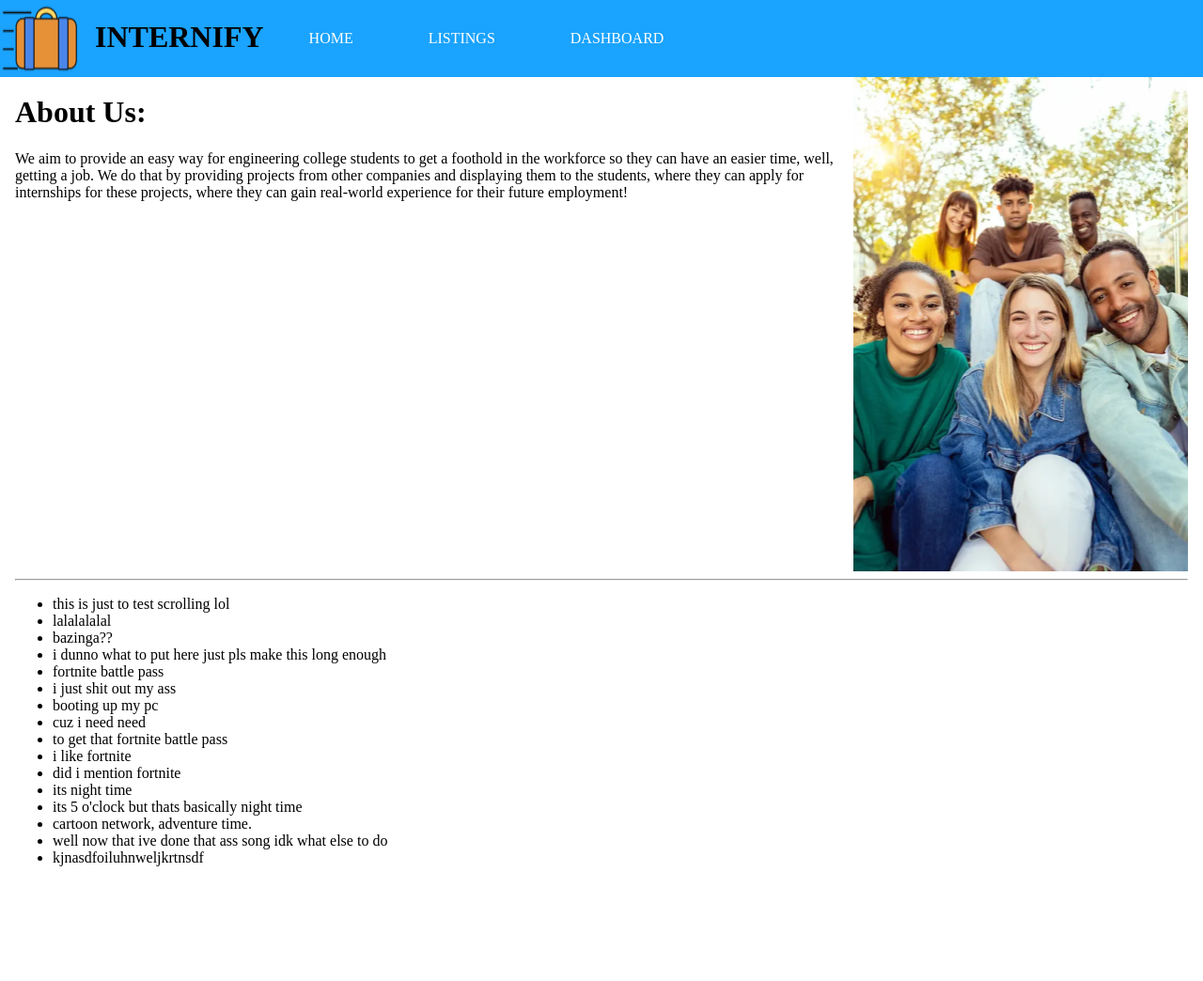
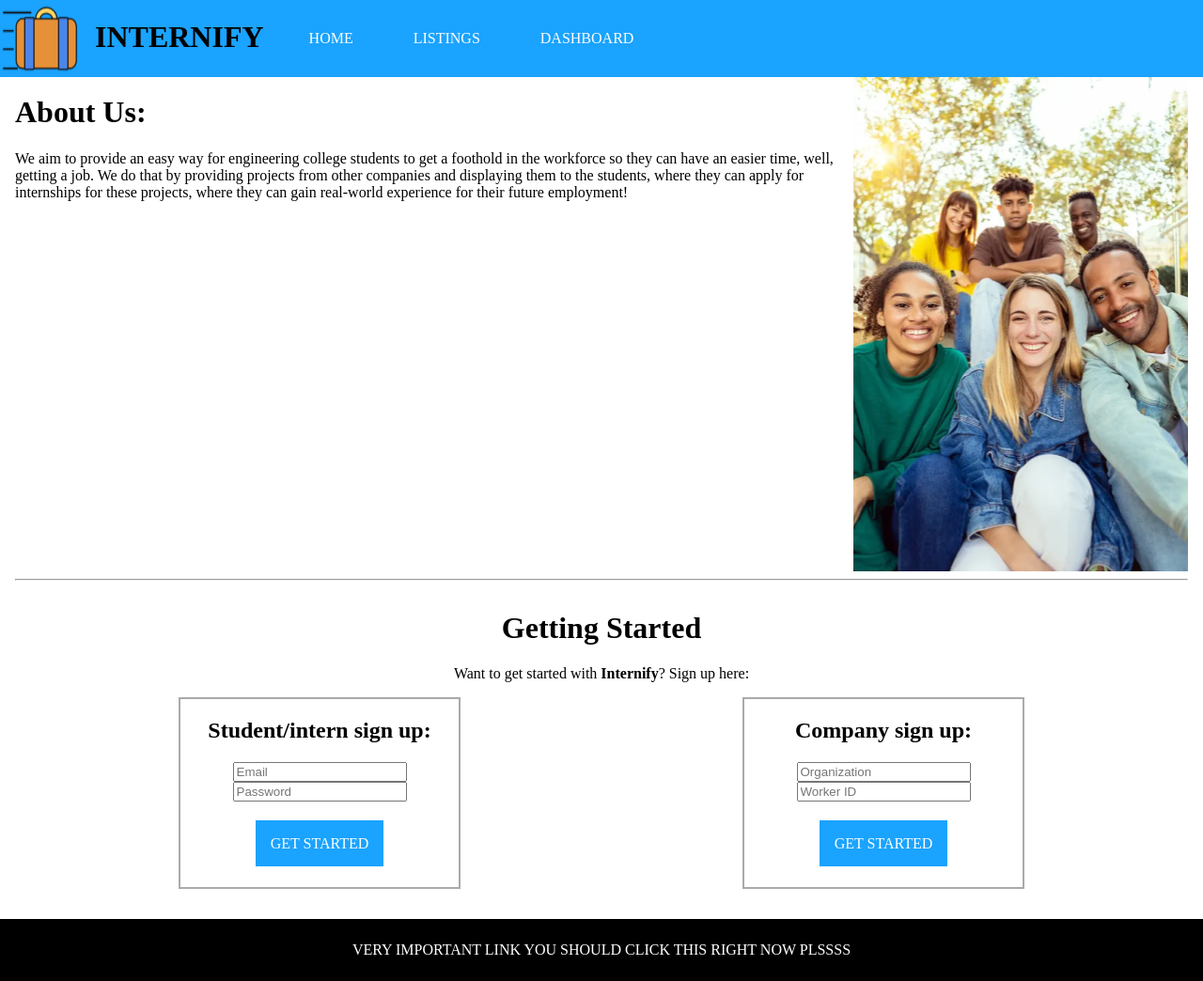
Before and after one commit to xx-dingles-xx/internify_college_project, a plain HTML site: page index.html in a window 1280 px wide. Shown: the whole page at 94% size. Before the commit the page ends 938 px from the top, so only its background shows below. Drawn offline with Linux system fonts and the light colour scheme.

Commit message:
signup section and links at the bottom added

```diff
--- a/CSS/index-classes.css
+++ b/CSS/index-classes.css
@@ -2,6 +2,23 @@
 
 .about-us {
     height: 500px;
-    width: 75%;
+    width: 80%;
     background-color: var(--secondary-color);
 }
+
+.getting-started {
+    text-align: center;
+    margin: var(--spacing-xl);
+}
+
+.student-sign {
+    height: 200px;
+    width: 25%;
+    border: 2px solid var(--border-color2);
+    display: inline;
+}
+
+.company-sign {
+    width: 25%;
+    border: 2px solid var(--border-color2);
+}
--- a/CSS/styles.css
+++ b/CSS/styles.css
@@ -9,7 +9,8 @@
     --text-color: #000000;       /* Black */
 
     /* BORDER COLORS */
-    --border-color: #000000;     /* Black, what else are we supposed to put lol */
+    --border-color1: #000000;     /* Black, what else are we supposed to put lol */
+    --border-color2: #aaaaaa;     /* Gray */
 
     /* SPACING VALUES - For consistent spacing */
     --spacing-xs: 0.25rem;          /* 4px */
@@ -32,10 +33,13 @@
     width: 100%;
     background-color: var(--primary-color);
     position: fixed;
+    display: flex;
 }
 
 .header {
     align-items: center;
+    margin-left: var(--spacing-md);
+    margin-right: var(--spacing-md);
 }
 
 .header-button:link, .header-button:visited {
@@ -50,6 +54,19 @@
     background-color: var(--accent-color);
 }
 
+.button:link, .button:visited {
+    padding: var(--spacing-md);
+    text-align: center;
+    text-decoration: none;
+    background-color: var(--primary-color);
+    color: var(--secondary-color);
+    margin: var(--spacing-md);
+}
+
+.button:hover, .button:active {
+    background-color: var(--accent-color);
+}
+
 .under-header {
     padding-top: 80px;   /* Make sure the text is down far enough so it's not covered by the bar */
     padding-left: var(--spacing-md);
@@ -61,7 +78,28 @@
     gap: var(--spacing-md);
 }
 
+.centered-div {
+    margin-left: auto;
+    margin-right: auto;
+}
+
 body, html {
     padding: 0;
     margin: 0;
 }
+
+.footer {
+    padding: var(--spacing-lg);
+    text-align: center;
+    background-color: var(--border-color1);
+}
+
+.footer-link:link, .footer-link:active {
+    text-decoration: none;
+    color: var(--button-color);
+}
+
+.footer-link:hover, .footer-link:active {
+    color: var(--border-color2);
+    margin-top: var(--spacing-xl);
+}
--- a/index.html
+++ b/index.html
@@ -7,7 +7,7 @@
         <link rel="stylesheet" href="CSS/index-classes.css">
     </head>
     <body>
-        <div class="header-bar container">
+        <div class="header-bar">
             <img src="images/logo.png">
             <div class="header"><h1>INTERNIFY</h1></div>
             <a href="index.html" class="header-button">HOME</a>
@@ -25,25 +25,38 @@
                 <img src="images/people.png">
             </div>
             <hr>
-            <ul>
-                <li>this is just to test scrolling lol</li>
-                <li>lalalalalal</li>
-                <li>bazinga??</li>
-                <li>i dunno what to put here just pls make this long enough</li>
-                <li>fortnite battle pass</li>
-                <li>i just shit out my ass</li>
-                <li>booting up my pc</li>
-                <li>cuz i need need</li>
-                <li>to get that fortnite battle pass</li>
-                <li>i like fortnite</li>
-                <li>did i mention fortnite</li>
-                <li>its night time</li>
-                <li>its 5 o'clock but thats basically night time</li>
-                <li>cartoon network, adventure time.</li>
-                <li>well now that ive done that ass song idk what else to do</li>
-                <li>kjnasdfoiluhnweljkrtnsdf</li>
-            </ul>
+            <div class="getting-started">
+                <h1>Getting Started</h1>
+                <p>Want to get started with <b>Internify</b>? Sign up here:</p>
+                <div class="container">
+                    <!-- Student sign up -->
+                    <div class="student-sign centered-div">
+                        <h2>Student/intern sign up:</h2>
+                        <input type="text" name="email" placeholder="Email">
+                        <br>
+                        <input type="text" name="password" placeholder="Password">
+                        <br>
+                        <br>
+                        <br>
+                        <a href="dash.html" class="button">GET STARTED</a>
+                    </div>
+                    <!-- Company sign up -->
+                    <div class="company-sign centered-div">
+                        <h2>Company sign up:</h2>
+                        <input type="text" name="organization" placeholder="Organization">
+                        <br>
+                        <input type="text" name="id" placeholder="Worker ID">
+                        <br>
+                        <br>
+                        <br>
+                        <a href="comp-dash.html" class="button">GET STARTED</a>
+                    </div>
+                </div>
+            </div>
         </div>
-
+        <div class="footer">
+            <!-- The like cap at the bottom with all those links idk what they're called rn -->
+            <a href="images/gnomed.jpg" class="footer-link">VERY IMPORTANT LINK YOU SHOULD CLICK THIS RIGHT NOW PLSSSS</a>
+        </div>
     </body>
 </html>
```
Also changed, not shown: dash.html (+1 -1 lines), lists.html (+1 -1 lines), images/gnomed.jpg (added).
